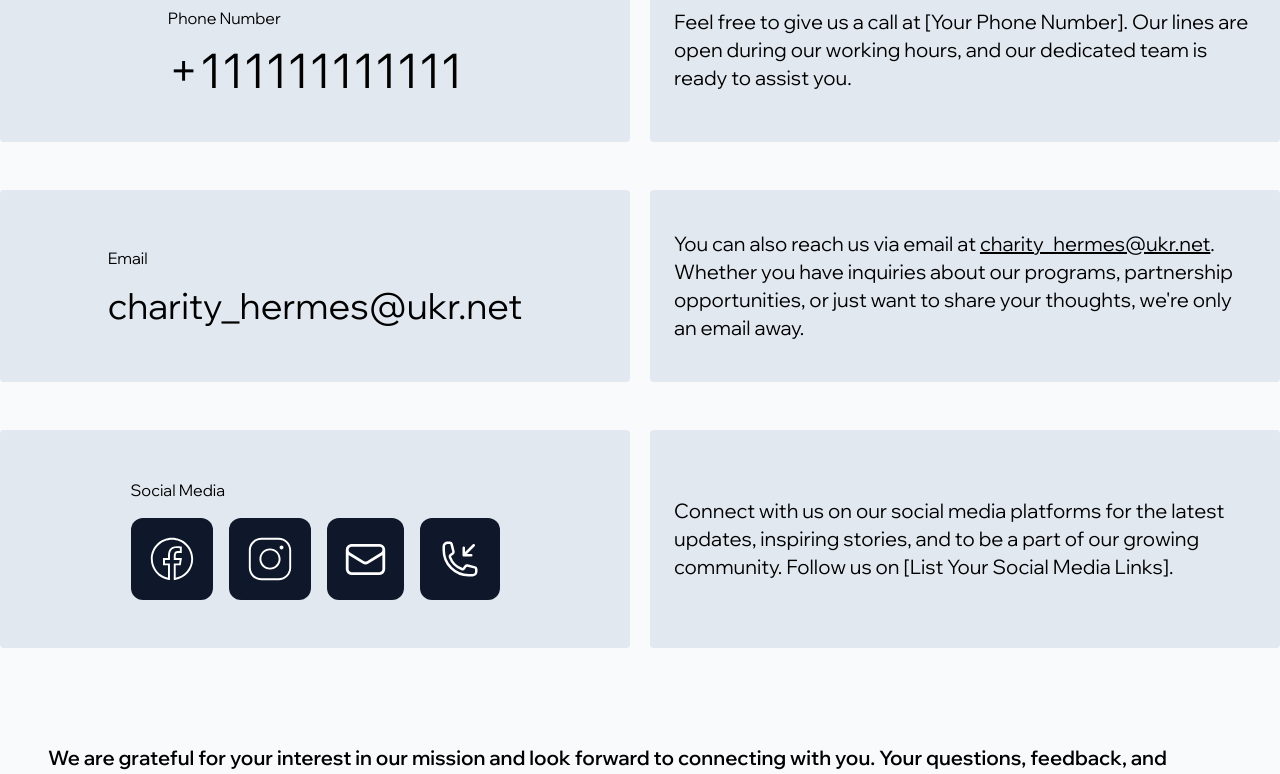
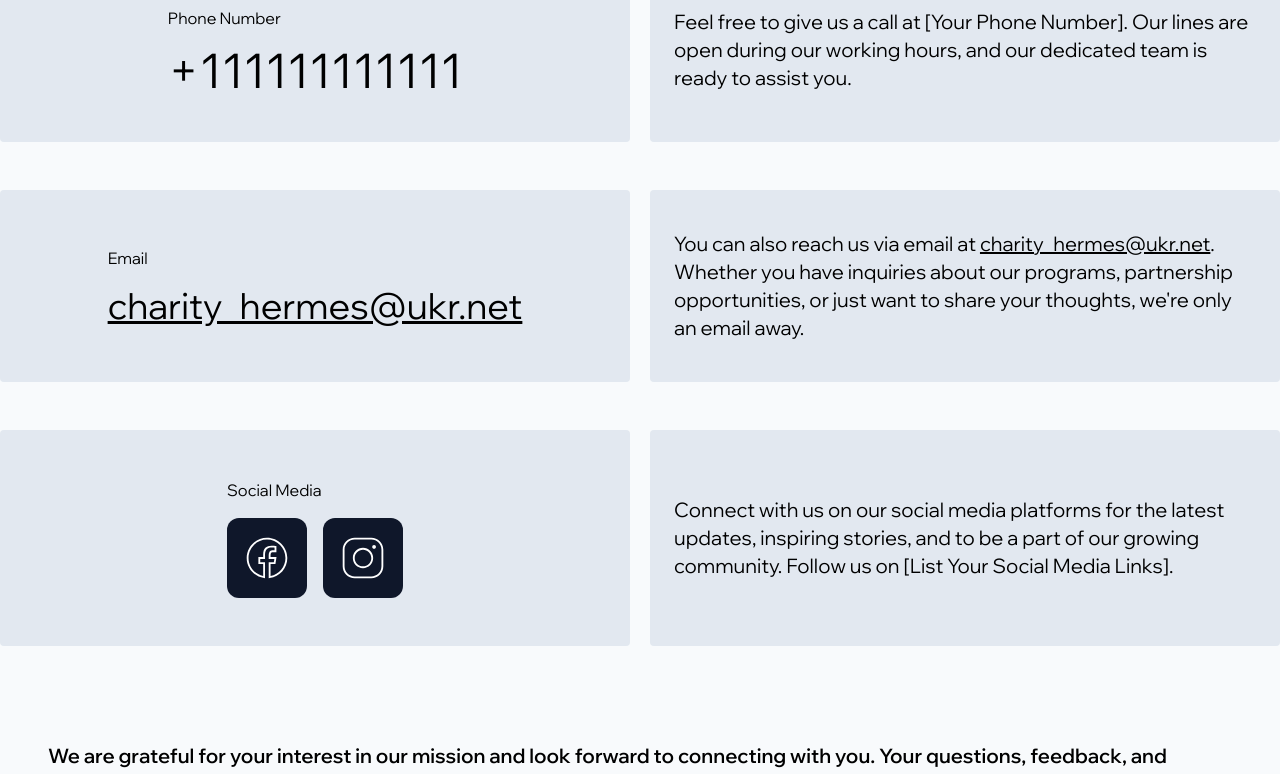
Before and after one commit to sarvartojikulov/hermes-website, a Next.js app: page /en/contact in a window 1280 px wide. Shown: the part 501-1275 px from the top of the page. Built offline with nearby package versions, Linux system fonts and the light colour scheme.

Commit message:
feat: add contact page

```diff
--- a/app/[locale]/contact/page.tsx
+++ b/app/[locale]/contact/page.tsx
@@ -1,10 +1,6 @@
 import { Headline } from "@/components/Headline";
 import { IconFacebook } from "@/components/Icons/IconFacebook";
 import { IconInstagram } from "@/components/Icons/IconInstagram";
-import {
-    EnvelopeIcon,
-    PhoneArrowDownLeftIcon,
-} from "@heroicons/react/24/outline";
 import clsx from "clsx";
 import Link from "next/link";
 import React from "react";
@@ -50,7 +46,7 @@ export default function Contact() {
                         <p>Email</p>
                         <Link
                             href="mailto:charity_hermes@ukr.net"
-                            className="text-4xl"
+                            className="text-2xl md:text-4xl underline"
                         >
                             charity_hermes@ukr.net
                         </Link>
@@ -76,34 +72,27 @@ export default function Contact() {
                     <div className="flex flex-col gap-4">
                         <p>Social Media</p>
                         <ul className="flex text-slate-900 gap-x-4">
-                            <li className="bg-slate-900 px-4 py-4 rounded-xl">
+                            <li className="bg-slate-900 px-4 py-4 rounded-xl flex items-center">
                                 <Link href={""}>
-                                    <IconFacebook
-                                        className=""
-                                        width={50}
-                                        height={50}
-                                    />
+                                    <IconFacebook className="w-10 h-10 lg:w-12 lg:h-12" />
                                 </Link>
                             </li>
 
-                            <li className="bg-slate-900 p-4 rounded-xl">
+                            <li className="bg-slate-900 p-4 rounded-xl flex items-center">
                                 <Link href={""}>
-                                    <IconInstagram width={50} height={50} />
+                                    <IconInstagram className="w-10 h-10 lg:w-12 lg:h-12" />
                                 </Link>
                             </li>
-                            <li className="bg-slate-900 p-4 text-white flex items-center rounded-xl">
+                            {/* <li className="bg-slate-900 p-4 text-white flex items-center rounded-xl">
                                 <Link href={"mailto:charity_hermes@ukr.net"}>
-                                    <EnvelopeIcon height={45} width={45} />
+                                    <EnvelopeIcon className="w-10 h-10 lg:w-12 lg:h-12" />
                                 </Link>
                             </li>
                             <li className="bg-slate-900 px-5 py-4 rounded-xl text-white flex items-center">
                                 <Link href={"mailto:charity_hermes@ukr.net"}>
-                                    <PhoneArrowDownLeftIcon
-                                        width={40}
-                                        height={40}
-                                    />
+                                    <PhoneArrowDownLeftIcon className="w-8 h-8.5 lg:w-10 lg:h-10" />
                                 </Link>
-                            </li>
+                            </li> */}
                         </ul>
                     </div>
                 </div>
```
